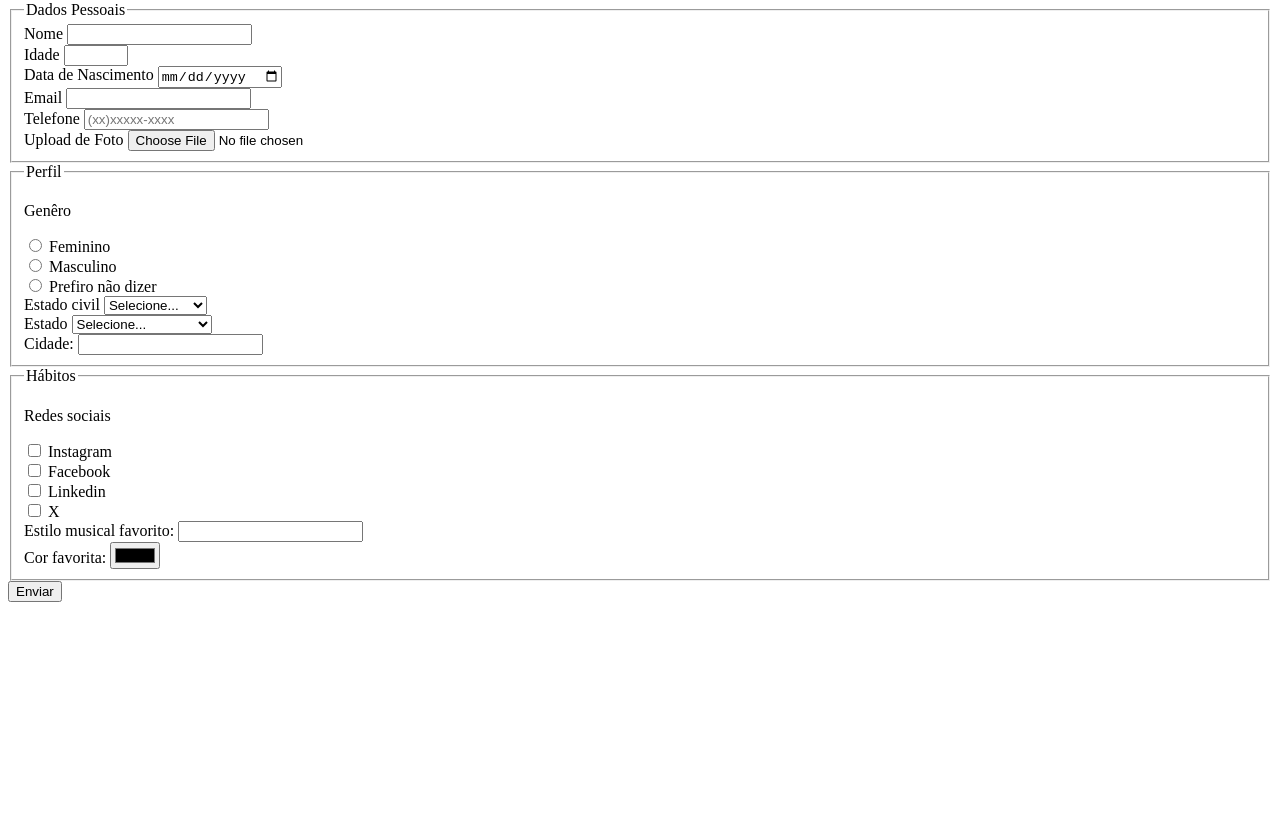
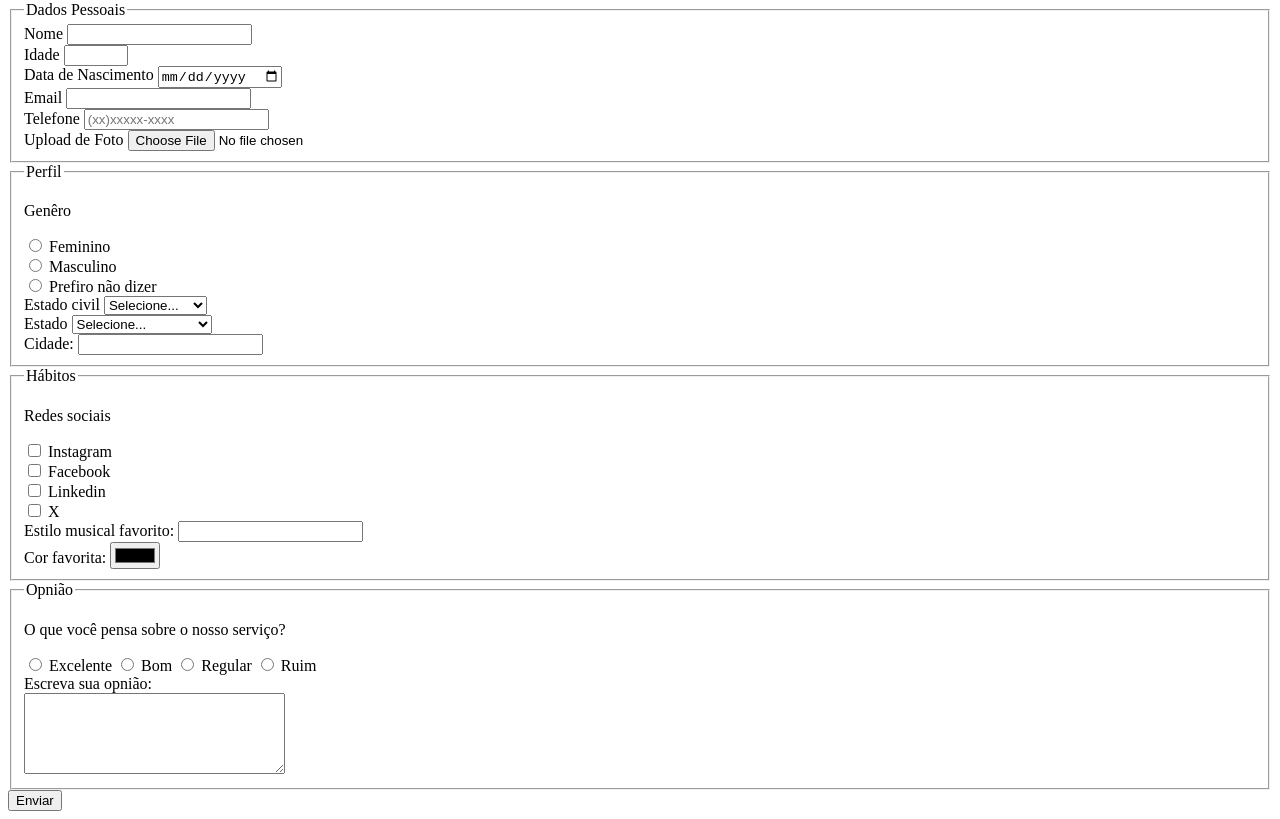
Before and after one commit to xLuanKyrb/Pesquisa-Culturama, a plain HTML site: page index.html in a window 1280 px wide. Shown: the part 79-898 px from the top of the page. Before the commit the page ends 800 px from the top, so only its background shows below. Drawn offline with Linux system fonts and the light colour scheme.

Commit message:
Adiciona o campo de opniao

```diff
--- a/index.html
+++ b/index.html
@@ -140,6 +140,28 @@
         <input type="color" id="favoriteColor" name="userFavoriteColor">
     </fieldset>
 
+    <section>
+        <fieldset>
+            <legend>Opnião</legend>
+
+            <p>O que você pensa sobre o nosso serviço?</p>
+
+            <input type="radio" name="userOpnion" value="Excelente" id="excellent">
+            <label for="excellent">Excelente</label>
+
+            <input type="radio" name="userOpnion" value="Bom" id="good">
+            <label for="good">Bom</label>
+            <input type="radio" name="userOpnion" value="Regular" id="regular">
+            <label for="regular">Regular</label>
+            <input type="radio" name="userOpnion" value="Ruim" id="bad">
+            <label for="bad">Ruim</label>
+
+            <br>
+            <label for="comment">Escreva sua opnião:</label>
+            <br>
+            <textarea name="userComment" id="comment" cols="30" rows="5"></textarea>
+        </fieldset>
+    </section>
 
     <button type="submit">Enviar</button>
 </body>
```
